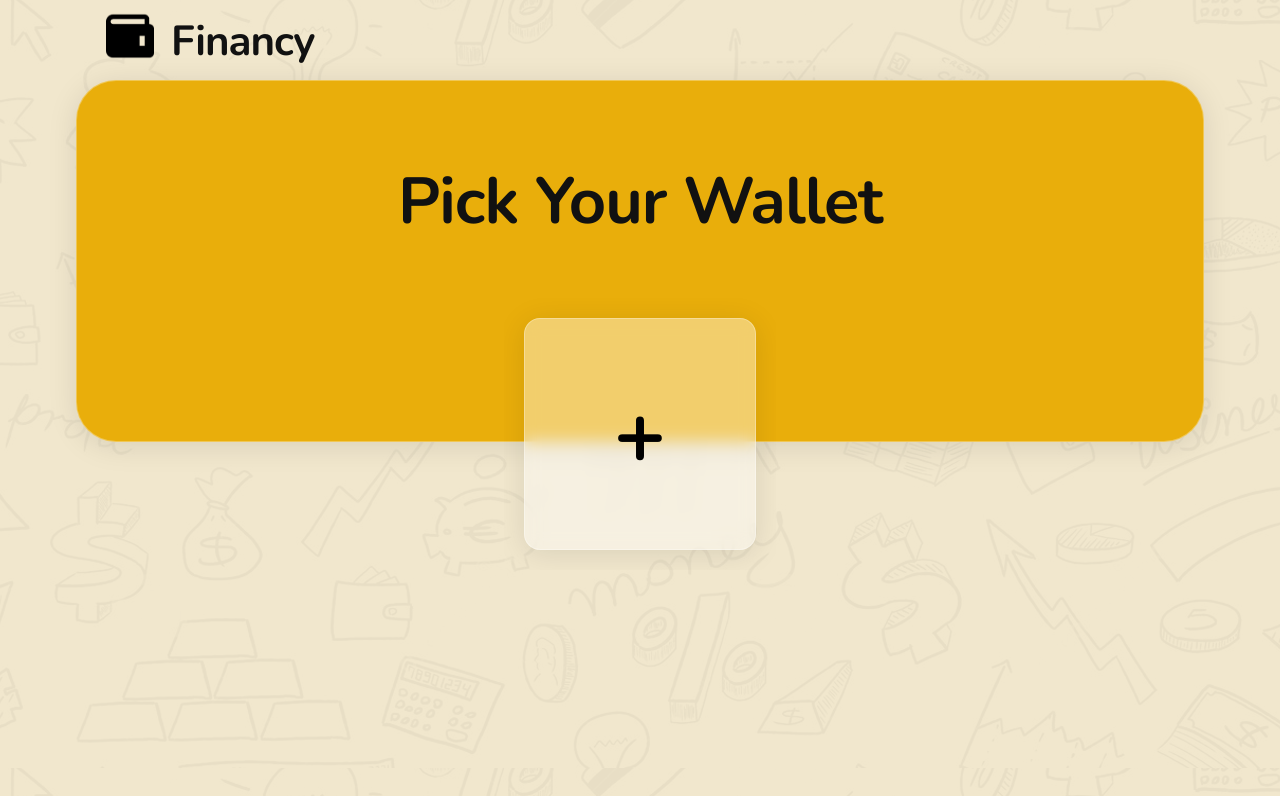
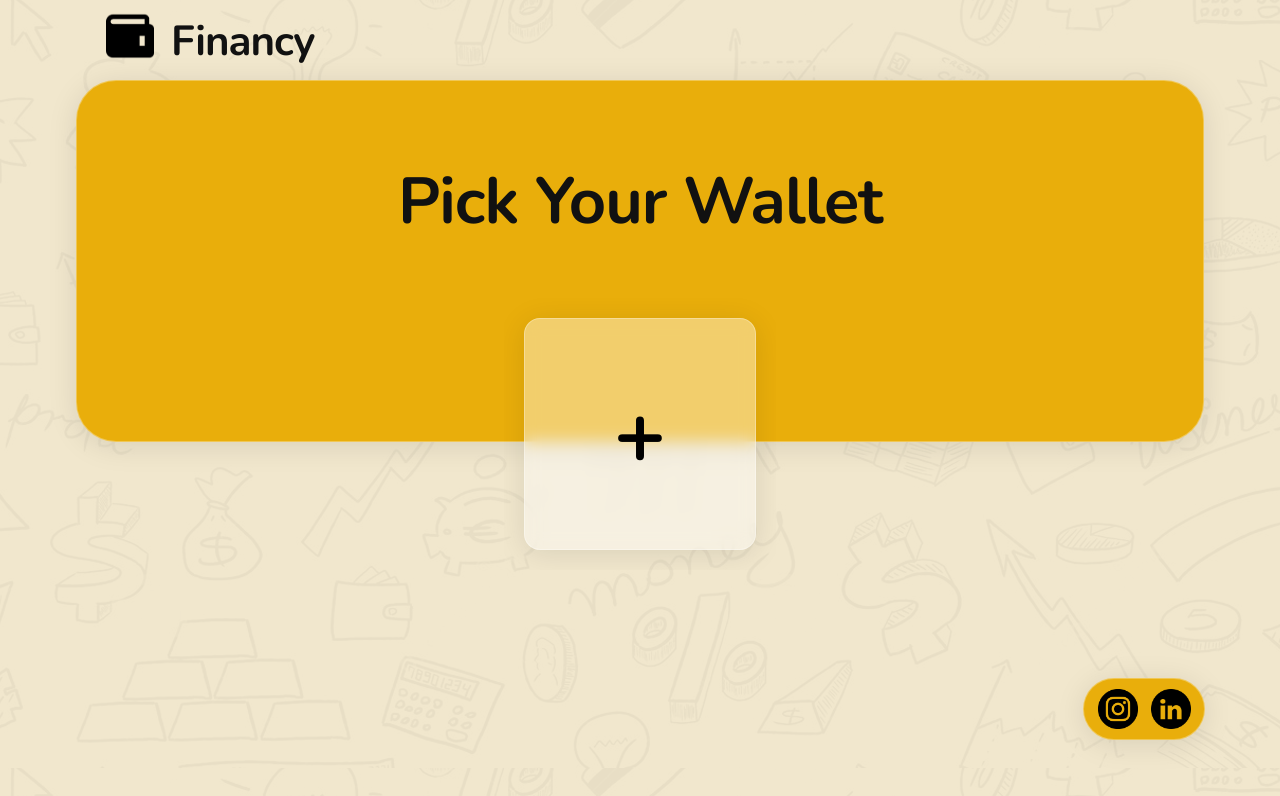
Before and after one commit to azmyar/financy, a plain HTML site: page index.html in a window 1280 px wide. Drawn offline with nearby package versions, Linux system fonts and the light colour scheme.

Commit message:
Add files via upload

```diff
--- a/index.html
+++ b/index.html
@@ -3,13 +3,15 @@
 <head>
     <title>Financy</title>
     <link rel="stylesheet" type="text/css" href="style.css">
+    <script src="script.js"></script>
+    <link rel="icon" href="wallet.png" type="image/icon type">
     <link href="https://fonts.googleapis.com/css2?family=Nunito:wght@700&display=swap" rel="stylesheet">
-    <script src="script.js"></script>
 </head>
 
 <body style="display: flex ; flex-wrap: nowrap; overflow-y: hidden ;">
 
     <div id = "mainpage" class = "main_container">
+
 
         <div class = "background">
             <div class="Brand_container">
@@ -22,6 +24,17 @@
             </div>
         </div>
 
+        <div class="Contact_Container">
+            <div class="Contact">
+                <a href="https://www.instagram.com/azmyrizaldi_/">
+                    <img src= ig.png width="40px" height="40px" style="margin: 10px 13px 0 14px;" >
+                </a>
+                <a href="https://github.com/Azmyar">
+                    <img src= li.png width="40px" height="40px" style="margin: 10px 0 0 0;" >
+                </a>
+            </div>
+        </div>
+
         <div class = "user_container">
             <div class="user">
                 <div class="div_user" onclick="Posting()">
@@ -29,7 +42,6 @@
                 </div>
                 <!-- Adds Up -->
             </div>
-
         </div>
 
     </div>
@@ -41,17 +53,14 @@
         </div>
 
         <div class = "balance_container">
-
             <h1 class = "Brand" style="font-size: 40px; margin: 60px 0 0 30px"> Balance</h1>
             <h1 class = "Balance" style="font-size: 85px; margin: 15px 0 0 30px"></h1>
 
-            <div class = "button_container">
-            </div>
+            <div class = "button_container"></div>
 
             <div class ="back_button" onclick="hideBody()">
                 <h2 style="font-family: Nunito ; font-size: 23px" >back</h2>
             </div>
-
         </div>
 
         <div class="history_scrollable">
--- a/script.js
+++ b/script.js
@@ -89,6 +89,7 @@ function Deleting(element) {
 
 // Show Balance
 function ShowBalance(element) {
+    console.log(element)
     const endpoint = "http://localhost:8000/";
     const GetPromise = fetch(endpoint);
 
@@ -111,6 +112,9 @@ function ShowBalance(element) {
             <h1 class = "balance_buttons">Expense</h1>
         </div>`;
         let history_list = data[element.id].history.split(',')
+        console.log(history_list)
+
+        console.log(history_list[0])
 
         const index = history_list.indexOf('');
         if (index > -1) {
--- a/style.css
+++ b/style.css
@@ -263,3 +263,25 @@ div.user a {
     flex: 1;
     overflow: auto;
 }
+
+.Contact_Container{
+    display: flex;
+    flex-direction: column;
+    justify-content: flex-end;
+    align-items: flex-end;
+    position: fixed;
+    top: 0; right: 0; bottom: 0; left: 0;
+}
+
+.Contact{
+    position: absolute;
+    display: flex;
+    background-color: #E9AE0B;
+    box-shadow: 0 4px 30px rgba(0, 0, 0, 0.1);
+    border: 1px solid rgba(255, 255, 255, 0.3);
+    border-radius: 40px;
+    backdrop-filter: blur(5px);
+    margin: 0 75px 60px 0;
+    height: 60px;
+    width: 120px;
+}
```
Also changed, not shown: ig.png (added), li.png (added), 1 other file.
